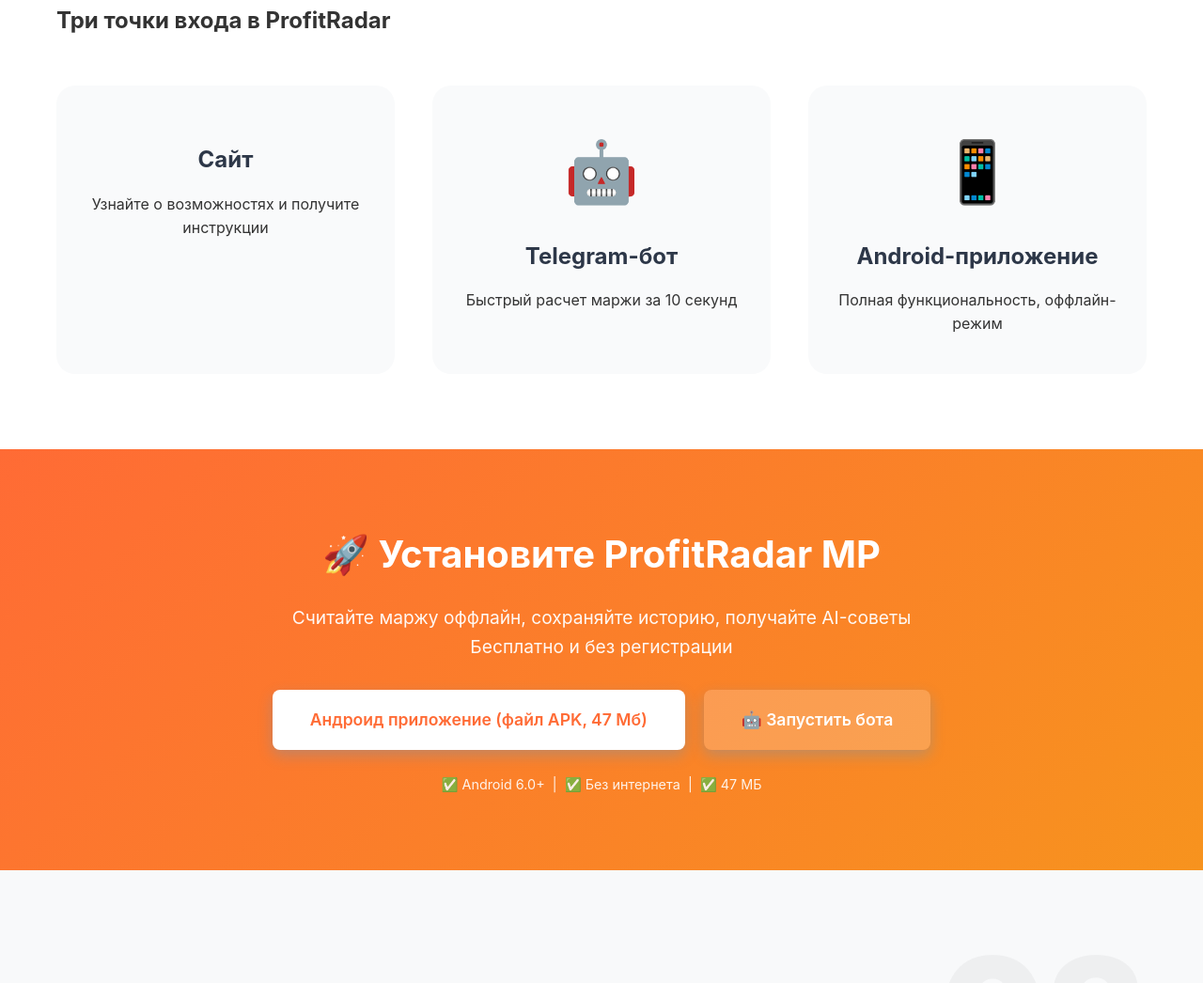
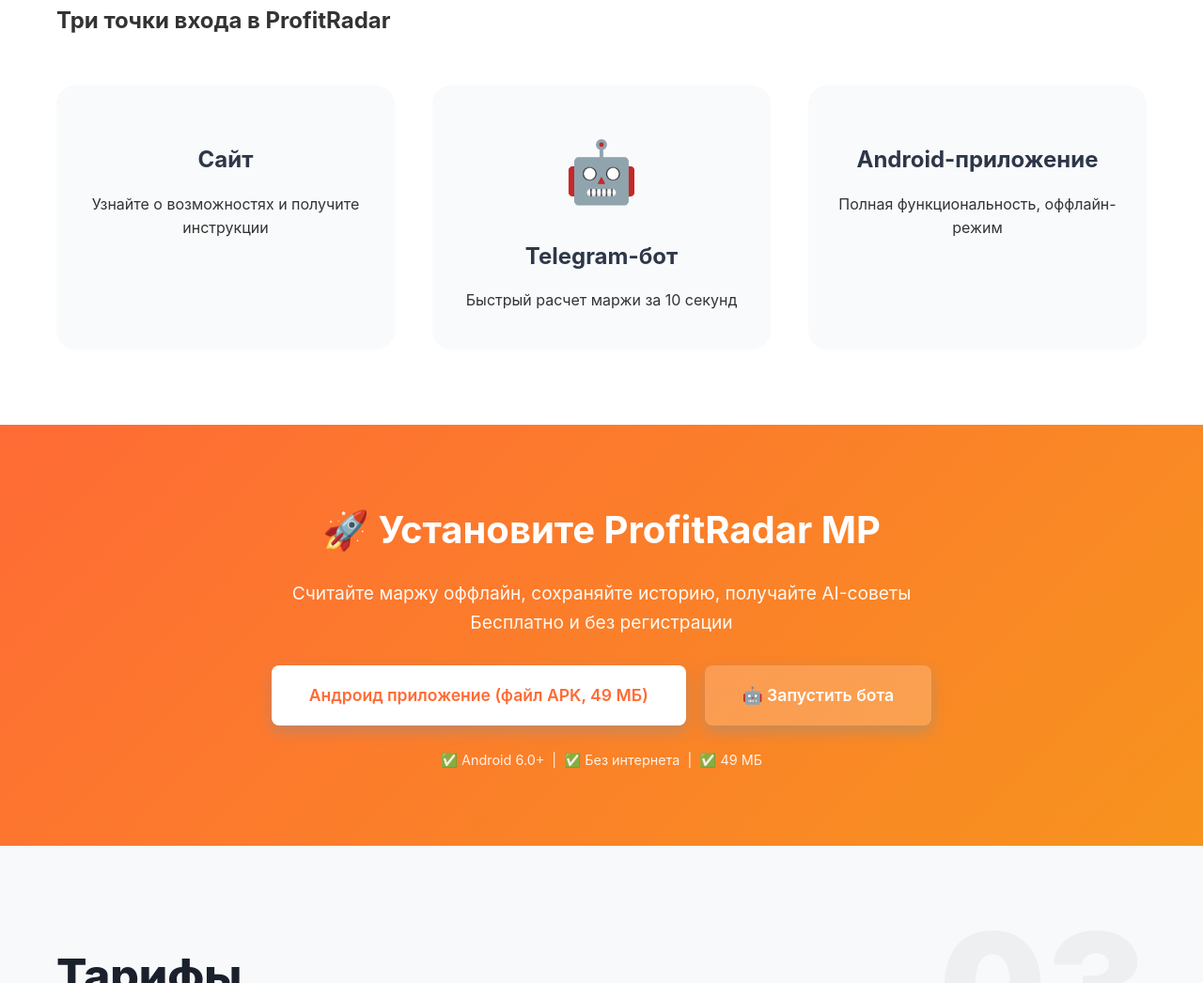
Before and after one commit to aorlov182-hash/profitradar-bot, a plain HTML site: page landing/index.html in a window 1280 px wide. Shown: the part 3856-4902 px from the top of the page at 94% size. Drawn offline with Linux system fonts and the light colour scheme.

Commit message:
Update APK file size to 49 MB

```diff
--- a/landing/index.html
+++ b/landing/index.html
@@ -839,7 +839,7 @@
                     <p>Быстрый расчет маржи за 10 секунд</p>
                 </div>
                 <div class="ecosystem-item">
-                    <div class="ecosystem-icon">📱</div>
+                    <div class="ecosystem-icon"></div>
                     <h3>Android-приложение</h3>
                     <p>Полная функциональность, оффлайн-режим</p>
                 </div>
@@ -859,7 +859,7 @@
                 <a href="https://github.com/aorlov182-hash/profitradar-bot/releases/download/v1.0.0/ProfitRadar.apk"
                    class="cta-button"
                    style="background: white; color: #ff6b35; padding: 18px 40px; font-size: 1.1rem;">
-                    Андроид приложение (файл APK, 47 Мб)
+                    Андроид приложение (файл APK, 49 МБ)
                 </a>
                 <a href="https://t.me/ProfitRadar_mp_bot"
                    class="cta-button"
@@ -868,7 +868,7 @@
                 </a>
             </div>
             <p style="margin-top: 25px; font-size: 0.9rem; opacity: 0.9;">
-                ✅ Android 6.0+ &nbsp;|&nbsp; ✅ Без интернета &nbsp;|&nbsp; ✅ 47 МБ
+                ✅ Android 6.0+ &nbsp;|&nbsp; ✅ Без интернета &nbsp;|&nbsp; ✅ 49 МБ
             </p>
         </div>
     </section>
```
